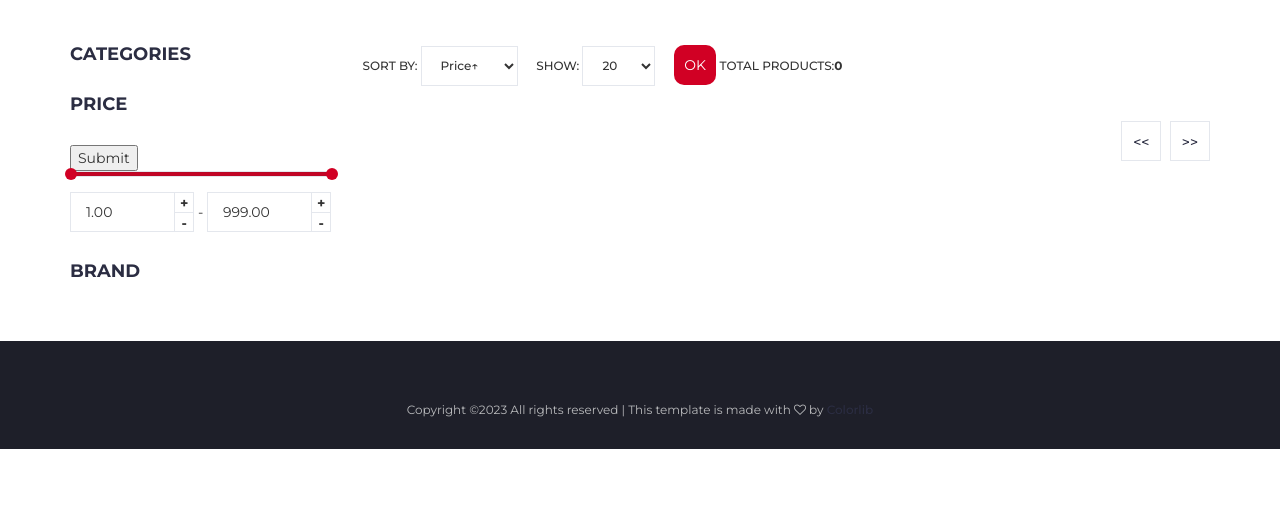
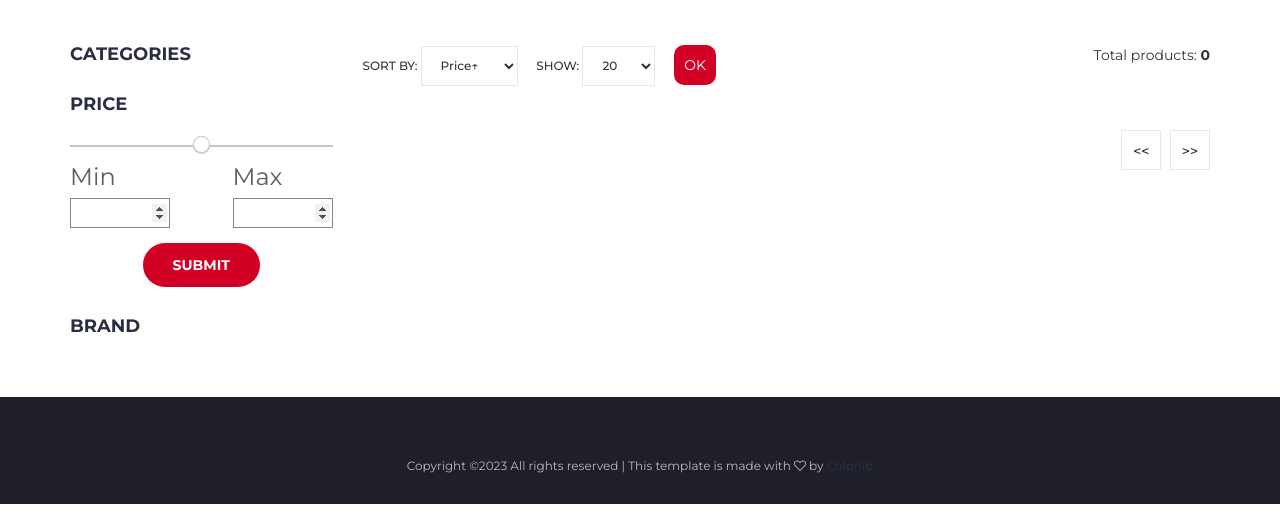
Before and after one commit to LeonovIlya/Webapp-for-retail, a Django app: template templates/store.html in a window 1280 px wide. Shown: the part 140-667 px from the top of the page. Run offline with Django 4.2, Linux system fonts and the light colour scheme; the template is opened without the code that fills it, so the values that code supplies are empty; some libraries are stand-ins or nearby versions.

Commit message:
some changes

```diff
--- a/static/backend/css/style.css
+++ b/static/backend/css/style.css
@@ -1321,6 +1321,17 @@ textarea.input {
 .store-filter {
   margin-bottom: 15px;
   margin-top: 15px;
+  height: 50px;
+  display: block;
+  justify-content: center;
+  align-content: center;
+}
+
+.right-total-product {
+  float: right;
+  height: 50px;
+  display: table-cell;
+  vertical-align: middle;
 }
 
 /*-- Store Sort --*/
@@ -2284,3 +2295,87 @@ textarea.input {
     cursor: pointer;
     background-color: #f5f5f5;
 }
+
+
+.range_container {
+  display: flex;
+  flex-direction: column;
+  width: 100%;
+}
+
+.sliders_control {
+  position: relative;
+  min-height: 15px;
+}
+
+.form_control {
+  position: relative;
+  display: flex;
+  justify-content: space-between;
+  font-size: 24px;
+  color: #635a5a;
+}
+
+input[type=range]::-webkit-slider-thumb {
+  -webkit-appearance: none;
+  pointer-events: all;
+  width: 15px;
+  height: 15px;
+  background-color: #fff;
+  border-radius: 50%;
+  box-shadow: 0 0 0 1px #C6C6C6;
+  cursor: pointer;
+}
+
+input[type=range]::-moz-range-thumb {
+  -webkit-appearance: none;
+  pointer-events: all;
+  width: 15px;
+  height: 15px;
+  background-color: #fff;
+  border-radius: 50%;
+  box-shadow: 0 0 0 1px #C6C6C6;
+  cursor: pointer;
+}
+
+input[type=range]::-webkit-slider-thumb:hover {
+  background: #f7f7f7;
+}
+
+input[type=range]::-webkit-slider-thumb:active {
+  box-shadow: inset 0 0 3px #a61414, 0 0 9px #a61414;
+  -webkit-box-shadow: inset 0 0 3px #a61414, 0 0 9px #a61414;
+}
+
+input[type="number"] {
+  color: #8a8383;
+  width: 100px;
+  height: 30px;
+  font-size: 16px;
+  border: 1px solid;
+}
+
+input[type=number]::-webkit-inner-spin-button,
+input[type=number]::-webkit-outer-spin-button {
+   opacity: 1;
+}
+
+input[type="range"] {
+  -webkit-appearance: none;
+  appearance: none;
+  height: 2px;
+  width: 100%;
+  position: absolute;
+  background-color: #C6C6C6;
+  pointer-events: none;
+}
+
+#fromSlider {
+  height: 0;
+  z-index: 1;
+}
+
+.vertical-center-button {
+  margin: 15px;
+  text-align:center;
+}
--- /dev/null
+++ b/static/backend/js/price_slider.js
@@ -0,0 +1,87 @@
+function controlFromInput(fromSlider, fromInput, toInput, controlSlider) {
+    const [from, to] = getParsed(fromInput, toInput);
+    fillSlider(fromInput, toInput, '#C6C6C6', '#D10024', controlSlider);
+    if (from > to) {
+        fromSlider.value = to;
+        fromInput.value = to;
+    } else {
+        fromSlider.value = from;
+    }
+}
+
+function controlToInput(toSlider, fromInput, toInput, controlSlider) {
+    const [from, to] = getParsed(fromInput, toInput);
+    fillSlider(fromInput, toInput, '#C6C6C6', '#D10024', controlSlider);
+    setToggleAccessible(toInput);
+    if (from <= to) {
+        toSlider.value = to;
+        toInput.value = to;
+    } else {
+        toInput.value = from;
+    }
+}
+
+function controlFromSlider(fromSlider, toSlider, fromInput) {
+  const [from, to] = getParsed(fromSlider, toSlider);
+  fillSlider(fromSlider, toSlider, '#C6C6C6', '#D10024', toSlider);
+  if (from > to) {
+    fromSlider.value = to;
+    fromInput.value = to;
+  } else {
+    fromInput.value = from;
+  }
+}
+
+function controlToSlider(fromSlider, toSlider, toInput) {
+  const [from, to] = getParsed(fromSlider, toSlider);
+  fillSlider(fromSlider, toSlider, '#C6C6C6', '#D10024', toSlider);
+  setToggleAccessible(toSlider);
+  if (from <= to) {
+    toSlider.value = to;
+    toInput.value = to;
+  } else {
+    toInput.value = from;
+    toSlider.value = from;
+  }
+}
+
+function getParsed(currentFrom, currentTo) {
+  const from = parseInt(currentFrom.value, 10);
+  const to = parseInt(currentTo.value, 10);
+  return [from, to];
+}
+
+function fillSlider(from, to, sliderColor, rangeColor, controlSlider) {
+    const rangeDistance = to.max-to.min;
+    const fromPosition = from.value - to.min;
+    const toPosition = to.value - to.min;
+    controlSlider.style.background = `linear-gradient(
+      to right,
+      ${sliderColor} 0%,
+      ${sliderColor} ${(fromPosition)/(rangeDistance)*100}%,
+      ${rangeColor} ${((fromPosition)/(rangeDistance))*100}%,
+      ${rangeColor} ${(toPosition)/(rangeDistance)*100}%,
+      ${sliderColor} ${(toPosition)/(rangeDistance)*100}%,
+      ${sliderColor} 100%)`;
+}
+
+function setToggleAccessible(currentTarget) {
+  const toSlider = document.querySelector('#toSlider');
+  if (Number(currentTarget.value) <= 0 ) {
+    toSlider.style.zIndex = 2;
+  } else {
+    toSlider.style.zIndex = 0;
+  }
+}
+
+const fromSlider = document.querySelector('#fromSlider');
+const toSlider = document.querySelector('#toSlider');
+const fromInput = document.querySelector('#fromInput');
+const toInput = document.querySelector('#toInput');
+fillSlider(fromSlider, toSlider, '#C6C6C6', '#D10024', toSlider);
+setToggleAccessible(toSlider);
+
+fromSlider.oninput = () => controlFromSlider(fromSlider, toSlider, fromInput);
+toSlider.oninput = () => controlToSlider(fromSlider, toSlider, toInput);
+fromInput.oninput = () => controlFromInput(fromSlider, fromInput, toInput, toSlider);
+toInput.oninput = () => controlToInput(toSlider, fromInput, toInput, toSlider);
--- a/templates/base.html
+++ b/templates/base.html
@@ -151,5 +151,6 @@
 		<script src="/static/backend/js/nouislider.min.js"></script>
 		<script src="/static/backend/js/jquery.zoom.min.js"></script>
 		<script src="/static/backend/js/main.js"></script>
+	    <script src="/static/backend/js/price_slider.js"></script>
 	</body>
 </html>
--- a/templates/store.html
+++ b/templates/store.html
@@ -22,7 +22,7 @@
 									<label for="{{ category.name }}">
 										<span></span>
 										{{ category.name }}
-										<small></small>
+										<small>({{ category.products.all.count }})</small>
 									</label>
 								</div>
 								{% endfor %}
@@ -33,24 +33,27 @@
 						<!-- aside Widget -->
 						<div class="aside">
 							<h3 class="aside-title">Price</h3>
-							<form method="get">
-    						{{ price_filter.form }}
-    						<input type="submit" />
+							<form method="GET">
+								<div class="range_container">
+									<div class="sliders_control">
+									   <input id="fromSlider" type="range" value="{{ price_min }}" min="{{ price_min_abs }}" max="{{ price_max_abs }}"/>
+									   <input id="toSlider" type="range" value="{{ price_max }}" min="{{ price_min_abs }}" max="{{ price_max_abs }}"/>
+									</div>
+									<div class="form_control">
+									  <div class="form_control_container">
+										  <div class="form_control_container__time">Min</div>
+										  <input class="form_control_container__time__input" type="number" id="fromInput" name="min_price" value="{{ price_min }}" min="{{ price_min_abs }}" max="{{ price_max_abs }}">
+										</div>
+										<div class="form_control_container">
+										  <div class="form_control_container__time">Max</div>
+										  <input class="form_control_container__time__input" type="number" id="toInput" name="max_price" value="{{ price_max }}" min="{{ price_min_abs }}" max="{{ price_max_abs }}">
+										</div>
+									</div>
+								</div>
+								<div class="vertical-center-button">
+									<input class="primary-btn" value="Submit" type="submit">
+								</div>
 							</form>
-							<div class="price-filter">
-								<div id="price-slider"></div>
-								<div class="input-number price-min">
-									<input id="price-min" type="number">
-									<span class="qty-up">+</span>
-									<span class="qty-down">-</span>
-								</div>
-								<span>-</span>
-								<div class="input-number price-max">
-									<input id="price-max" type="number">
-									<span class="qty-up">+</span>
-									<span class="qty-down">-</span>
-								</div>
-							</div>
 						</div>
 						<!-- /aside Widget -->
 
@@ -64,7 +67,7 @@
 									<label for="{{ brand.name }}">
 										<span></span>
 										{{ brand.name }}
-										<small>(578)</small>
+										<small>({{ brand.product_info.all.count }})</small>
 									</label>
 								</div>
 								{% endfor %}
@@ -96,10 +99,10 @@
 									</select>
 								</label>
 								<button class="primary-btn-ltl">OK</button>
-								<label>
-								Total products:<b>{{ products|length }}</b>
-								</label>
 							</form>
+							<div class="right-total-product">
+								Total products: <b>{{ products|length }}</b>
+							</div>
 						</div>
 						<!-- /store top filter -->
 
@@ -202,5 +205,4 @@
 			<!-- /container -->
 		</div>
 		<!-- /SECTION -->
-
 {% endblock %}
```
Also changed, not shown: backend/filters.py (+10 -10 lines), backend/views.py (+24 -12 lines).
